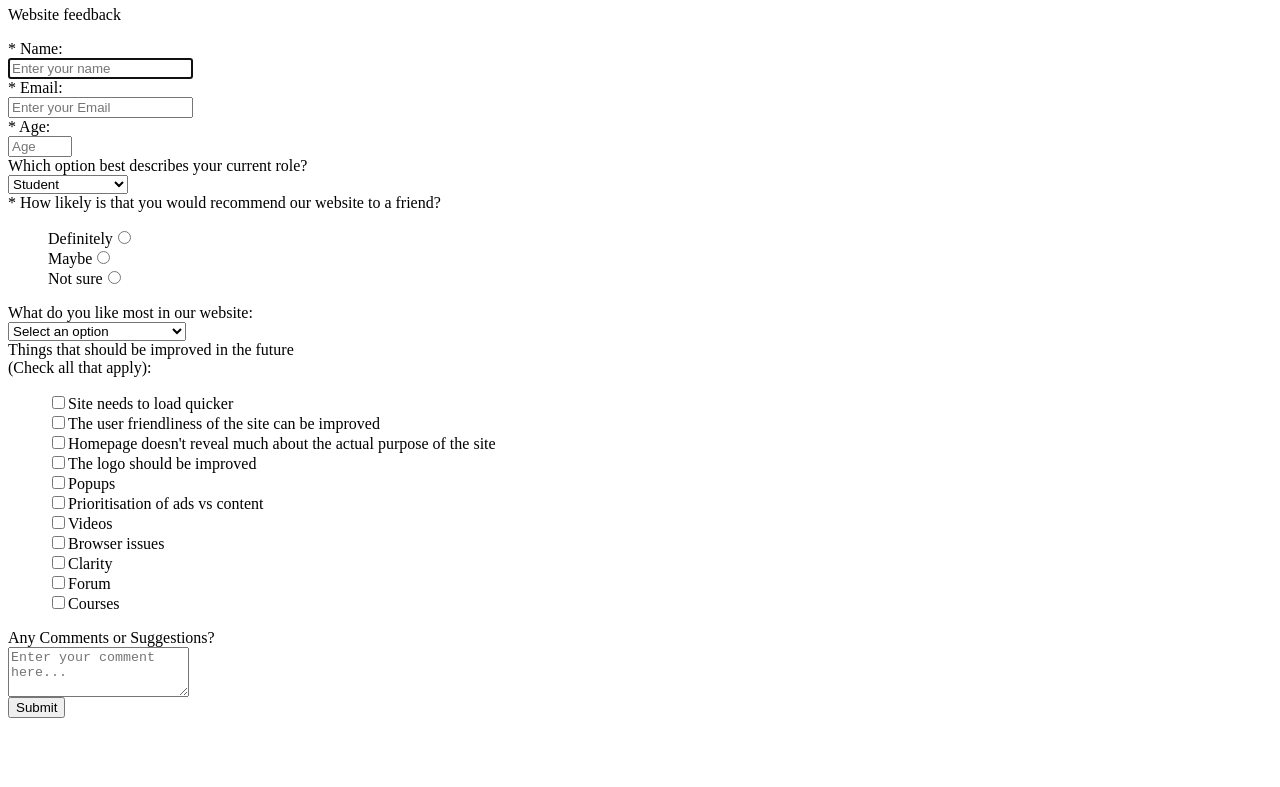
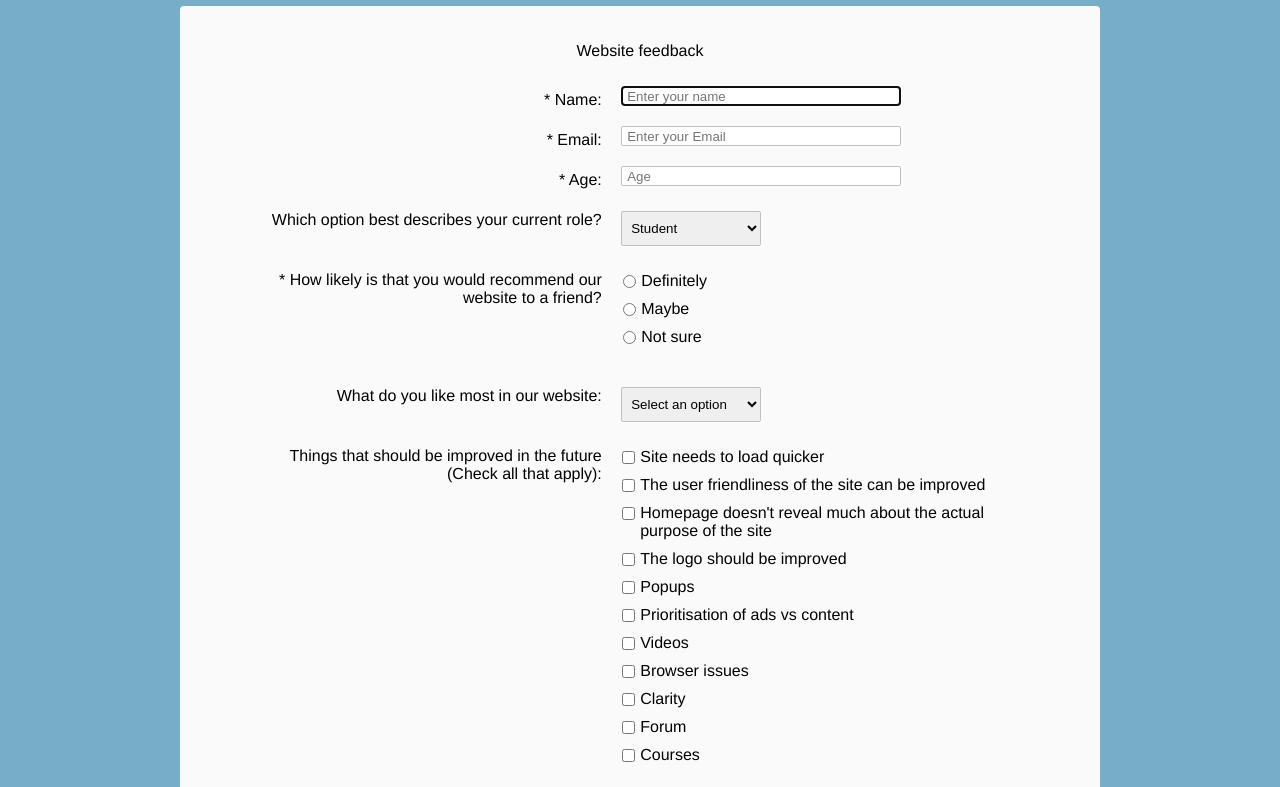
Before and after one commit to empal11/Survey-, a plain HTML site: page index.html in a window 1280 px wide. Shown: the part 60-847 px from the top of the page. Before the commit the page ends 800 px from the top, so only its background shows below. Drawn offline with Linux system fonts and the light colour scheme.

Commit message:
Update index.html

```diff
--- a/index.html
+++ b/index.html
@@ -1,3 +1,8 @@
+<html>
+<head>
+        <link rel="stylesheet" type="text/css" href="style.css" />
+ </head>
+  <body>
 <h1 id="title">Survey Form</h1>
 <div id="form-outer">
   <p id="description">
@@ -16,10 +21,7 @@
       <div class="labels">
         <label id="email-label" for="email">* Email: </label>
       </div>
-
-<!DOCTYPE html>
-
-	<div class="rightTab">
+      <div class="rightTab">
         <input type="email" name="email" id="email" class="input-field" required placeholder="Enter your Email">
       </div>
     </div>
@@ -103,3 +105,6 @@
     <button id="submit" type="submit">Submit</button>
   </form>
 </div>
+</body>
+
+</html>
```
